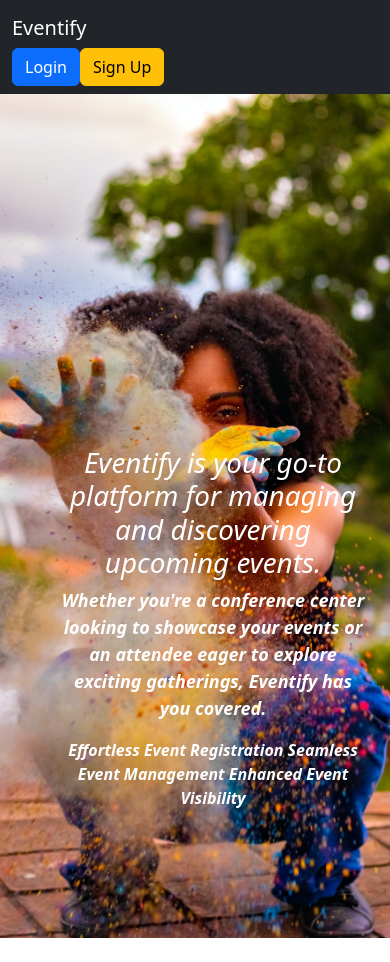
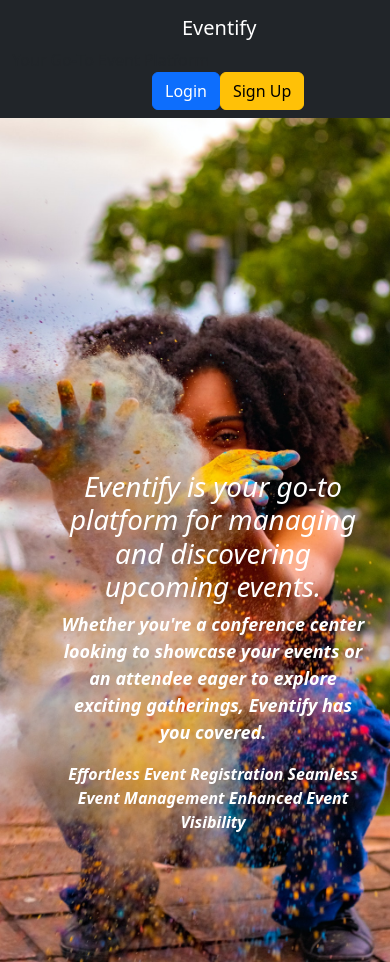
Before and after one commit to Naki93/eventmanagement-frontend, a React (Create React App) app: page / in a window 390 px wide. Before the commit the page ends 938 px from the top, so only its background shows below. Built offline with nearby package versions, Linux system fonts and the light colour scheme.

Commit message:
Update HomePage.css

```diff
--- a/src/components/HomePage.css
+++ b/src/components/HomePage.css
@@ -61,6 +61,20 @@ background-color: black;
         }
          }
 
+    @media screen and (max-width: 440px) {
+  .login-signup{
+    margin-left: 140px;
+
+  }
+   }
+
+   @media screen and (max-width: 440px) {
+    .navbar-brand , .logo{
+      margin-left: 170px;
+
+    }
+     }
+
 .bold-text {
         font-weight: normal;
         font-size: 22px; /* Adjust the font size as needed */
```
